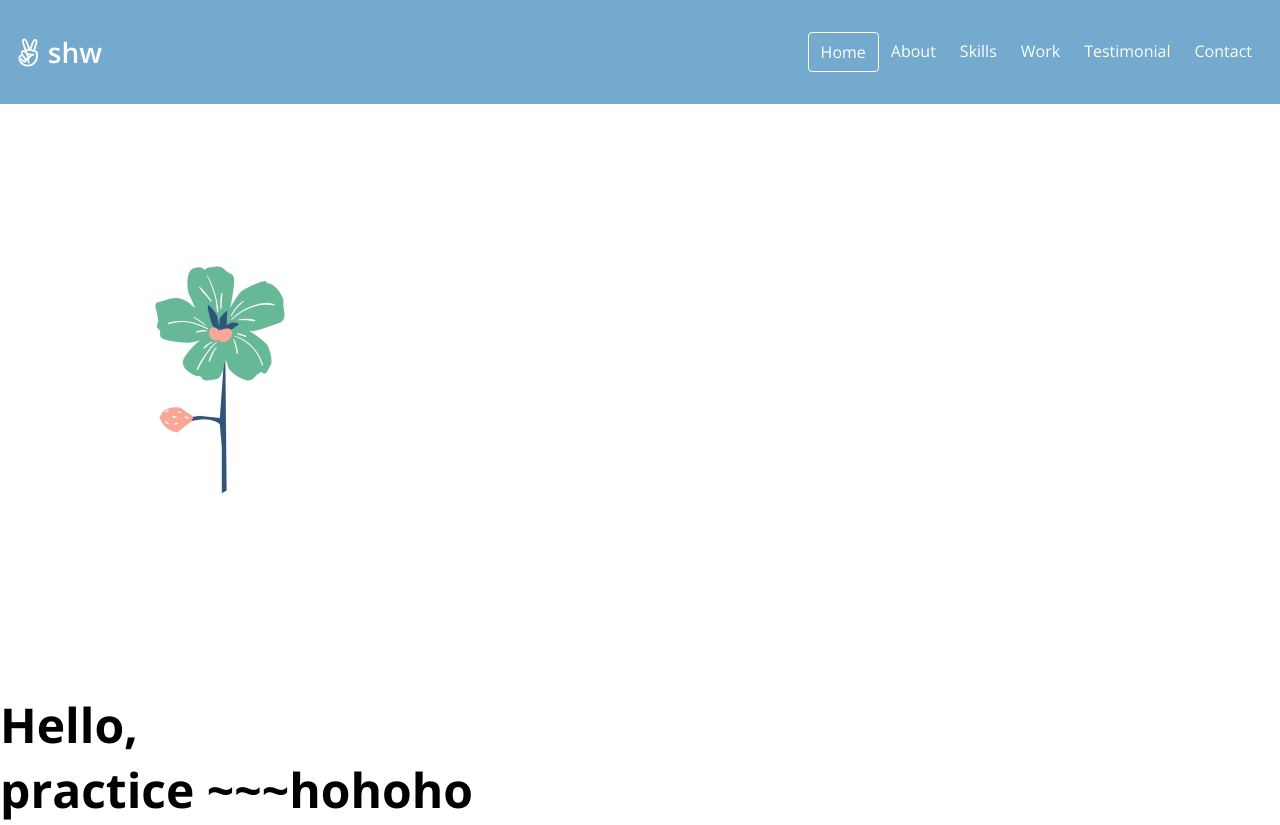
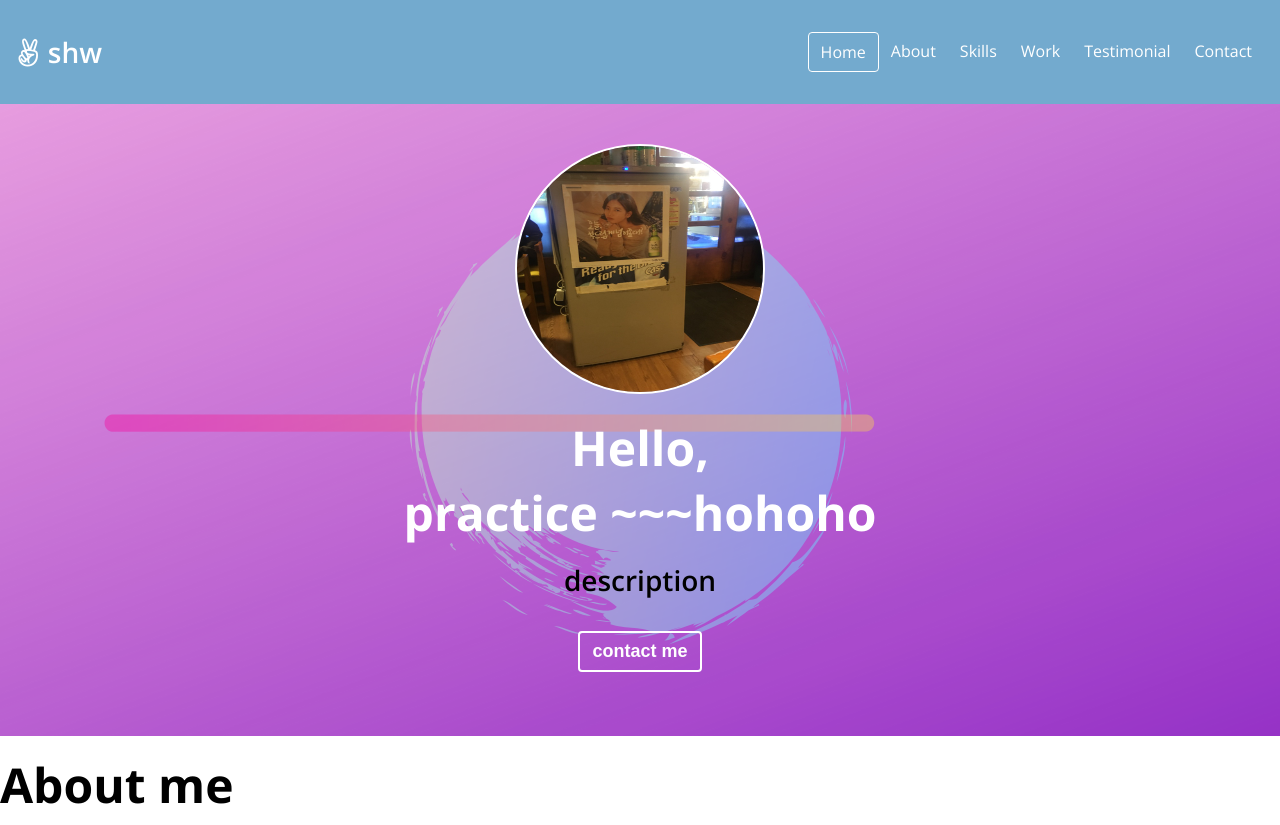
Before and after one commit to Hyeongwon1/portpol, a plain HTML site: page index.html in a window 1280 px wide. Shown: the top 825 px of the page. Drawn offline with nearby package versions, Linux system fonts and the light colour scheme.

Commit message:
css : home

```diff
--- a/index.html
+++ b/index.html
@@ -36,7 +36,7 @@
     </nav>
     <section id="home">
       <img
-        src="images/favicon.png"
+        src="images/people.jpg"
         alt="shw's profile photo"
         class="home__avatar"
       />
@@ -46,6 +46,7 @@
         practice ~~~hohoho
       </h1>
       <h2 class="home__description">description</h2>
+      <button class="home__contact">contact me</button>
     </section>
     <!-- About -->
     <section id="about">
--- a/style.css
+++ b/style.css
@@ -68,6 +68,17 @@ a {
 ul {
   list-style: none;
   padding-left: 0;
+}
+
+li {
+  list-style: none;
+}
+
+button {
+  background-color: transparent;
+  cursor: pointer;
+  border: none;
+  outline: none;
 }
 /* Typography */
 
@@ -143,3 +154,31 @@ p {
   background-color: var(--color-dark-white);
   border-radius: var(--size-border-radius);
 }
+
+/* Home */
+#home {
+  background: url("images/home-background.png") center/cover no-repeat;
+  padding: 40px;
+  text-align: center;
+}
+.home__avatar {
+  width: 250px;
+  height: 250px;
+  border-radius: 50%;
+  border: 2px solid var(--color-white);
+}
+
+.home__title,
+.hoem__description {
+  color: var(--color-white);
+}
+
+.home__contact {
+  color: var(--color-white);
+  font-size: var(--font-regular);
+  font-weight: var(--weight-bold);
+  margin: 24px;
+  padding: 8px 12px;
+  border: 2px solid var(--color-white);
+  border-radius: var(--size-border-radius);
+}
```
Also changed, not shown: images/home-background.png (added), images/people.jpg (added).
